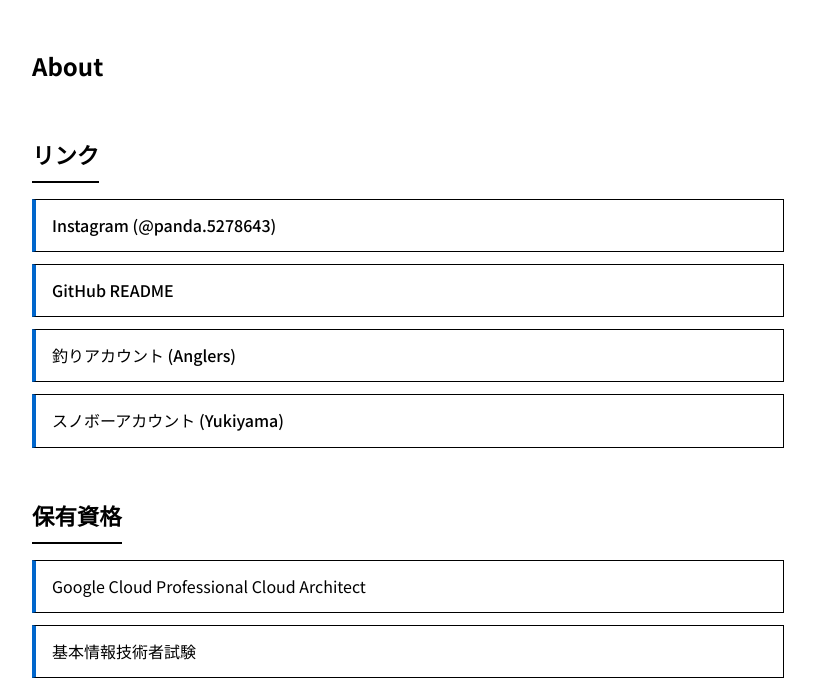
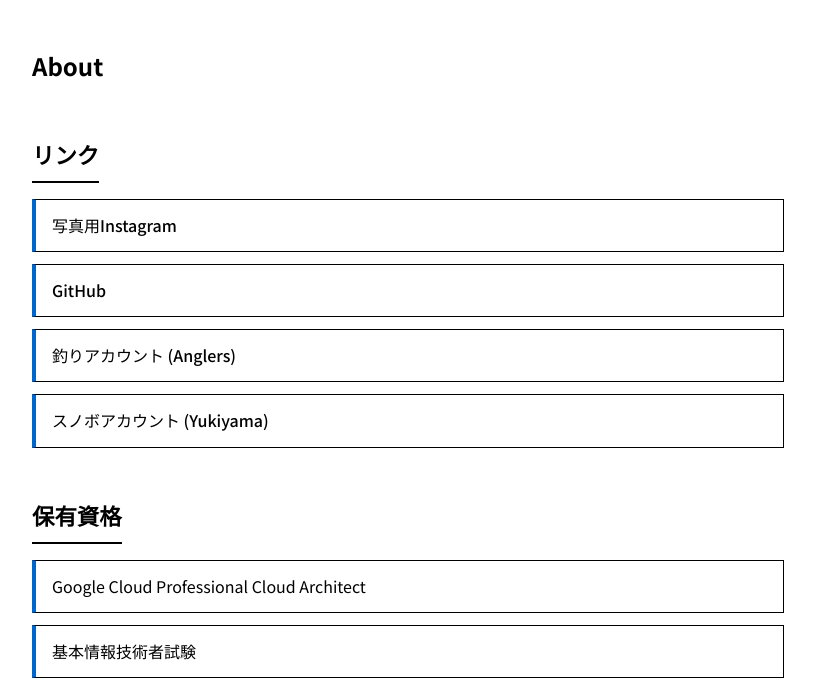
Before and after one commit to makeinu7031/webmake-v2, a plain HTML site: page aboutme.html in a window 1280 px wide. Shown: the part 65-752 px from the top of the page, without its empty margins (232-1047 px from the left). Drawn offline with Linux system fonts and the light colour scheme.

Commit message:
Fix link labels: photo Instagram, GitHub, スノボ

```diff
--- a/aboutme.html
+++ b/aboutme.html
@@ -29,10 +29,10 @@
     <section>
       <h2>リンク</h2>
       <ul class="link-list">
-        <li><a href="https://www.instagram.com/panda.5278643/" target="_blank" rel="noopener noreferrer">Instagram (@panda.5278643)</a></li>
-        <li><a href="https://github.com/makeinu7031/makeinu7031" target="_blank" rel="noopener noreferrer">GitHub README</a></li>
+        <li><a href="https://www.instagram.com/panda.5278643/" target="_blank" rel="noopener noreferrer">写真用Instagram</a></li>
+        <li><a href="https://github.com/makeinu7031/makeinu7031" target="_blank" rel="noopener noreferrer">GitHub</a></li>
         <li><a href="https://anglers.jp/users/1849272" target="_blank" rel="noopener noreferrer">釣りアカウント (Anglers)</a></li>
-        <li><a href="https://app-api.yukiyama.biz/app/user?id=qAj7yvD50Md" target="_blank" rel="noopener noreferrer">スノボーアカウント (Yukiyama)</a></li>
+        <li><a href="https://app-api.yukiyama.biz/app/user?id=qAj7yvD50Md" target="_blank" rel="noopener noreferrer">スノボアカウント (Yukiyama)</a></li>
       </ul>
     </section>
 
```
